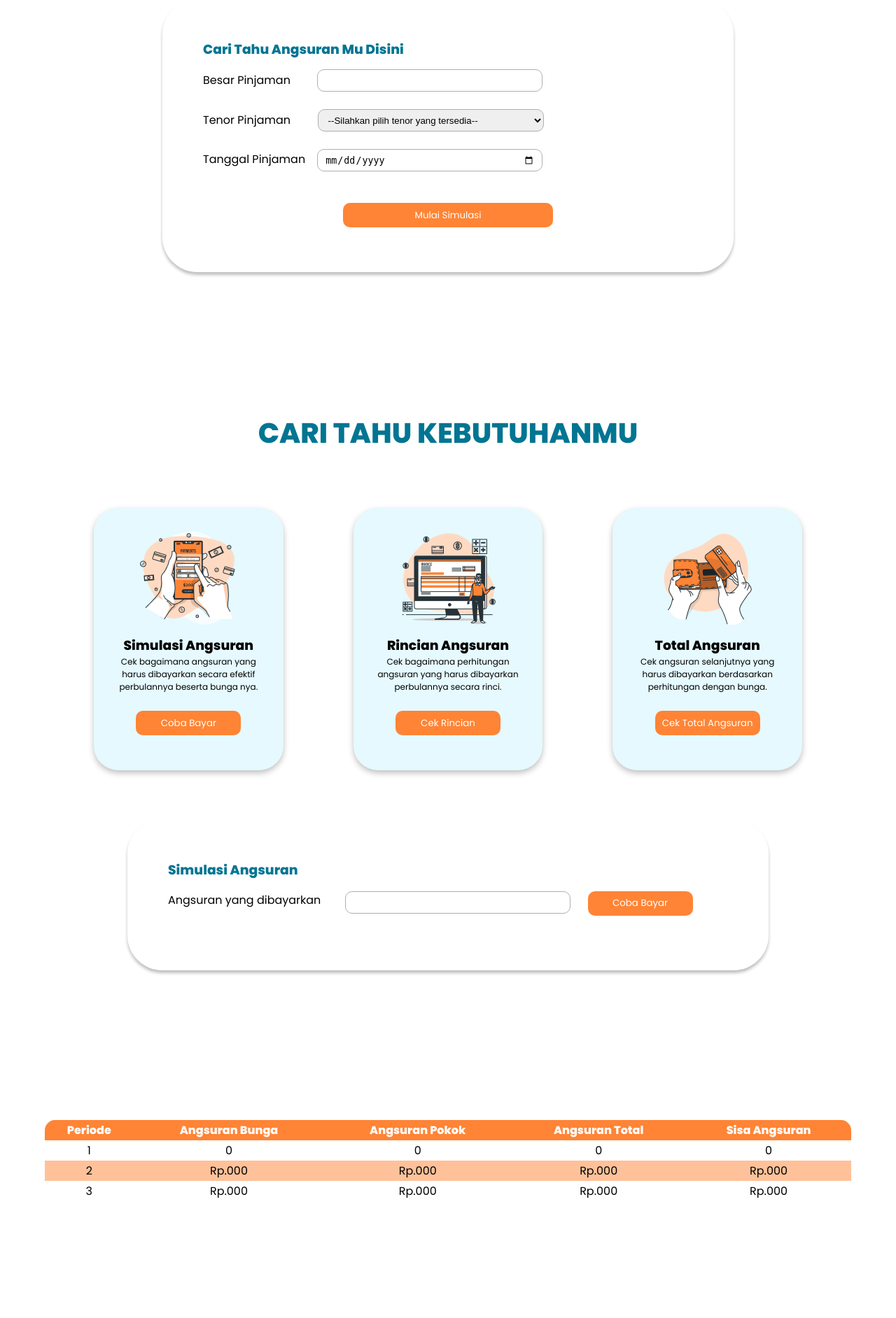
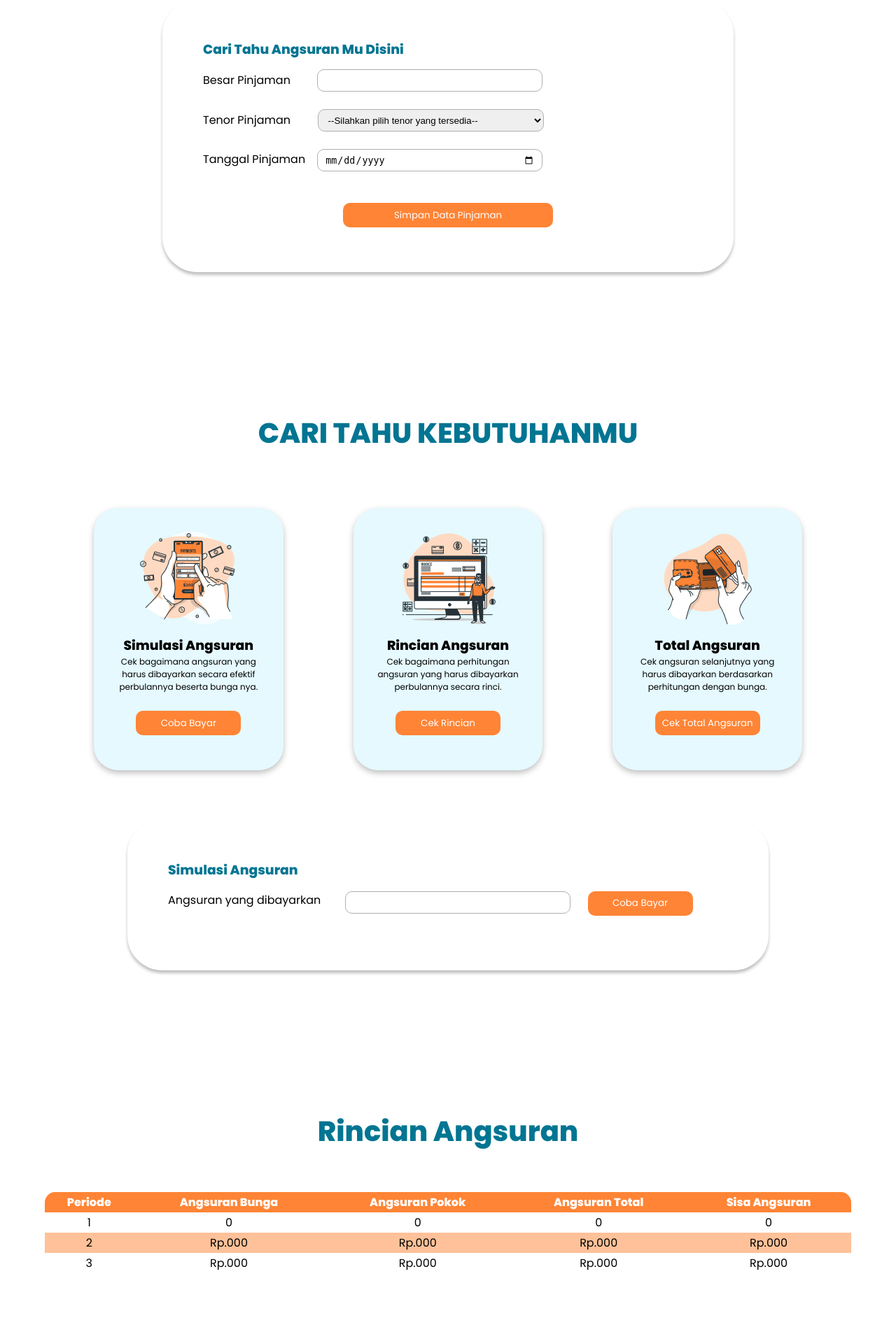
Before and after one commit to maharanifwz/pinjam.in, a PHP site: page / in a window 1280 px wide. Shown: the part 969-2853 px from the top of the page at 70% size. Before the commit the page ends 2682 px from the top, so only its background shows below. Run offline with PHP 8.4, Linux system fonts and the light colour scheme.

Commit message:
Add additional change in CSS

```diff
--- a/index.php
+++ b/index.php
@@ -102,7 +102,7 @@ session_start();
                     <input type="date" name="tanggalpinjaman" id="tanggalpinjaman" required>
                 </div>
                 <div class="center">
-                    <input class="submit" type="submit" value="Mulai Simulasi" name="Mulai Simulasi">
+                    <input class="submit" type="submit" value="Simpan Data Pinjaman" name="Simpan Data">
                 </div>
             </div>
         </div>
@@ -149,6 +149,7 @@ session_start();
 
     <section id = "modal">
         <div class="container-fluid">
+            <h1 class="installment-title">Rincian Angsuran</h1>
             <table>
                 <tr>
                     <th>Periode</th>
--- a/styles.css
+++ b/styles.css
@@ -158,6 +158,7 @@ button {
     color: #FFFFFF;
     font-family: 'Poppins', sans-serif;
     margin: 0;
+    cursor: pointer;
 }
 
 
@@ -281,7 +282,7 @@ a {
     width: 100%;
     /* display: none; */
     position: absolute;
-    padding: 5% 0 5% 0;
+    padding: 0 0 5% 0;
 }
 
 table {
```
